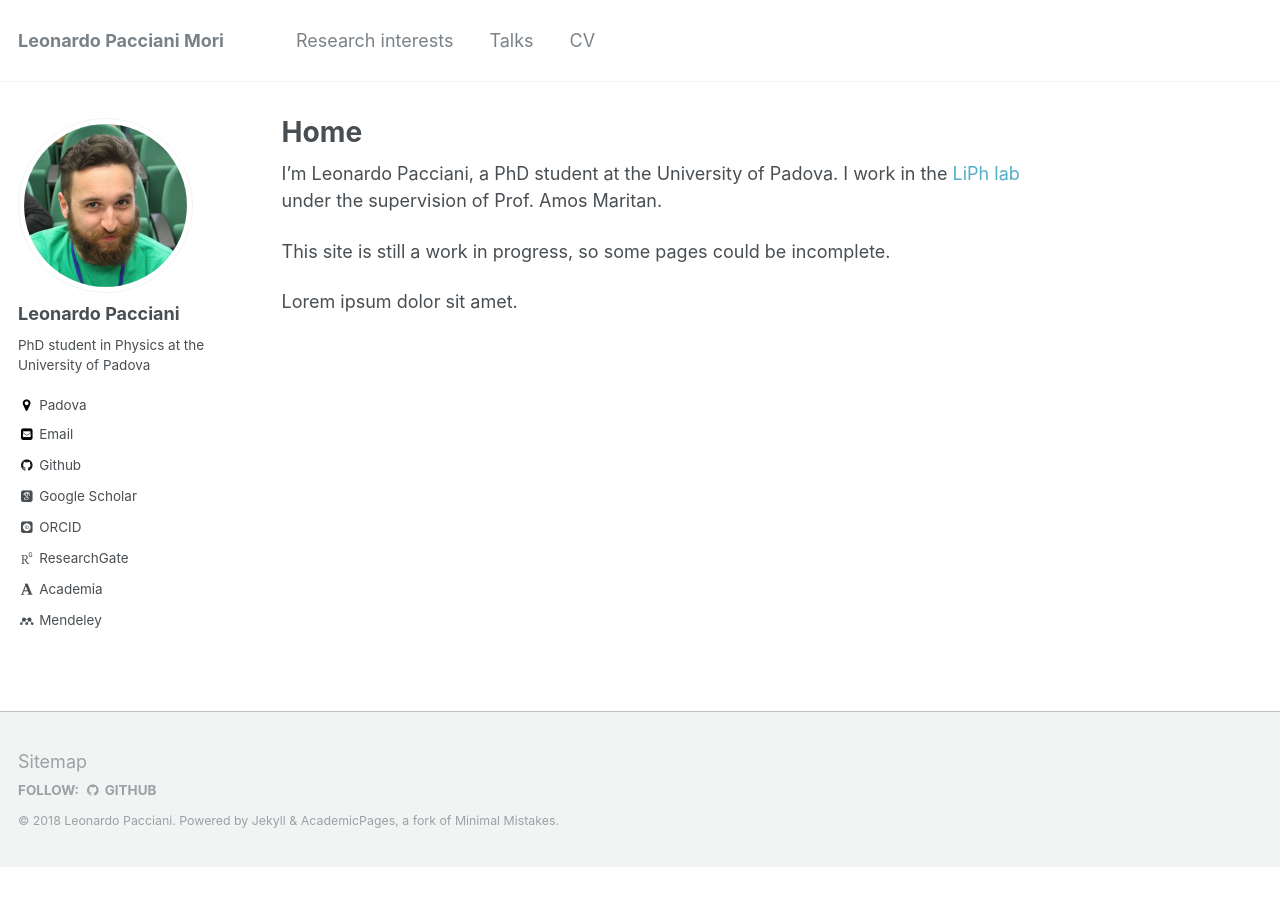
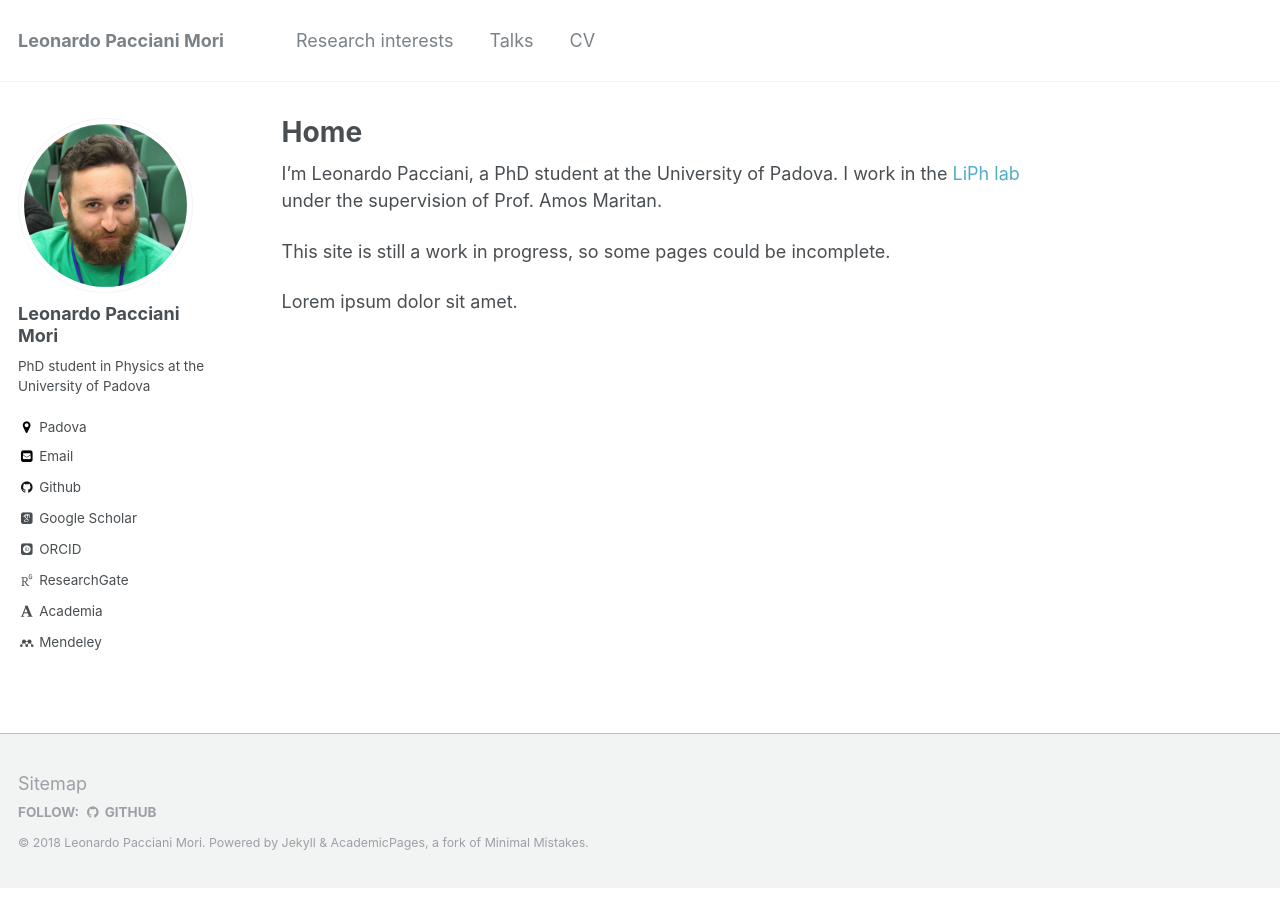
Before and after one commit to suweis/suweis.github.io, a Jekyll site: the page built from _pages/about.md, in a window 1280 px wide. Built offline with Jekyll 4.4.1, drawn with Linux system fonts in a browser that asks for light colours; some web fonts are replaced.

Commit message:
Cambiate info generali (cognome)

```diff
--- a/_config.yml
+++ b/_config.yml
@@ -9,8 +9,8 @@
 locale                   : "en-US"
 title                    : "Leonardo Pacciani Mori"
 title_separator          : "-"
-name                     : &name "Leonardo Pacciani"
-description              : &description "PhD student at University of Padova"
+name                     : &name "Leonardo Pacciani Mori"
+description              : &description "PhD student in physics at University of Padova"
 url                      : https://leonardopaccianimori.github.io # the base hostname & protocol for your site e.g. "https://mmistakes.github.io"
 baseurl                  : "" # the subpath of your site, e.g. "/blog"
 repository               : "leonardopacciani/leonardopaccianimori.github.io"
@@ -78,7 +78,7 @@ analytics:
 
 # Site Author
 author:
-  name             : "Leonardo Pacciani"
+  name             : "Leonardo Pacciani Mori"
   avatar           : "profile.png"
   bio              : "PhD student in Physics at the University of Padova"
   location         : "Padova"
@@ -92,7 +92,7 @@ author:
   flickr           :
   facebook         :
   foursquare       :
-  github           : "leonardopacciani"
+  github           : "LeonardoPaccianiMori"
   google_plus      :
   keybase          :
   instagram        :
```
